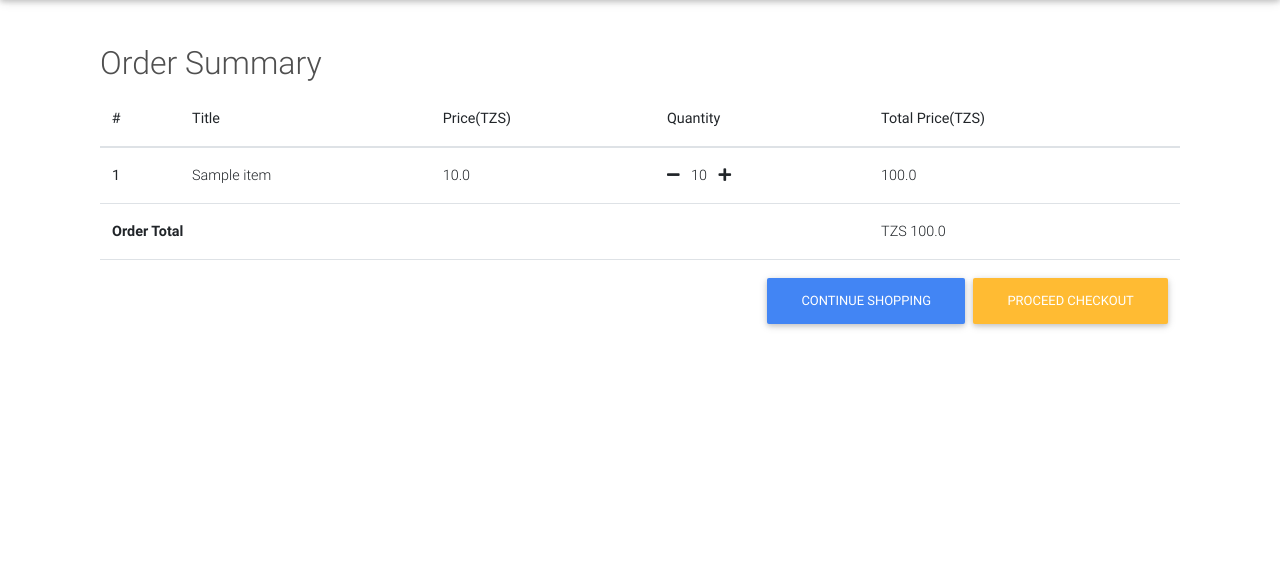
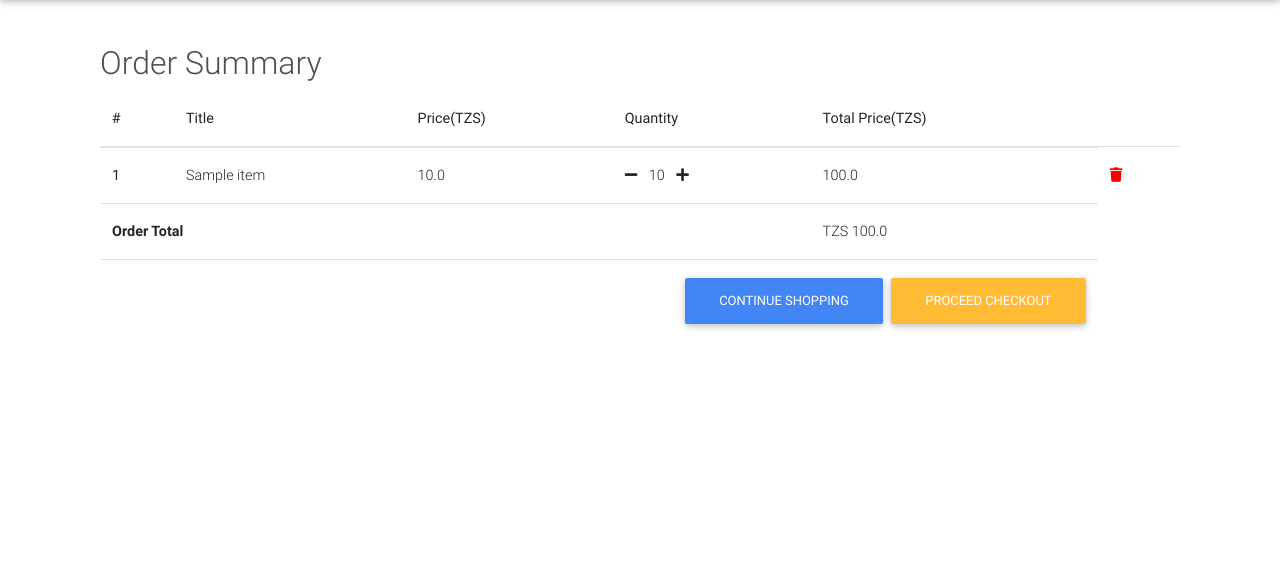
Before and after one commit to ShedrackGodson/django_ecommerce, a Django app: template templates/order_summary.html in a window 1280 px wide. Shown: the part 64-644 px from the top of the page. Run offline with Django 3.2, Linux system fonts and the light colour scheme; the template is opened without the code that fills it: values that come from a table or form of the project are taken from there, others are empty; tables that the repository leaves empty hold one stand-in row (values such as "Sample post"); some libraries are stand-ins or nearby versions.

Commit message:
removed bulk_items from the cart

```diff
--- a/core/views.py
+++ b/core/views.py
@@ -105,6 +105,7 @@ def remove_from_cart(request, slug):
             messages.success(
                 request, "You have successfully removed an item from the cart.", fail_silently=False
                 )
+            return redirect("core:order-summary")
 
         else:
             # Adding a message saying that the order doesn't contain this OrderItem
--- a/templates/order_summary.html
+++ b/templates/order_summary.html
@@ -3,6 +3,7 @@
 {% block content %}
 <div class="container dark-grey-text mt-5" style="padding-bottom: 200px;">
     <div class="table-responsive text-nowrap">
+        {% include "messages.html" %}
         <h2>Order Summary</h2>
         <table class="table">
             <thead>
@@ -39,6 +40,11 @@
                     {% else %}
                     <td>{{ order_item.total_item_price|intcomma }}</td>
                     {% endif %}
+                    <td>
+                        <a style="color: red;" title="Remove All" href="{% url 'core:remove-from-cart' order_item.item.slug %}">
+                            <i class="fas fa-trash"></i>
+                        </a>
+                    </td>
                 </tr>
                 {% empty %}
                 <tr>
```
